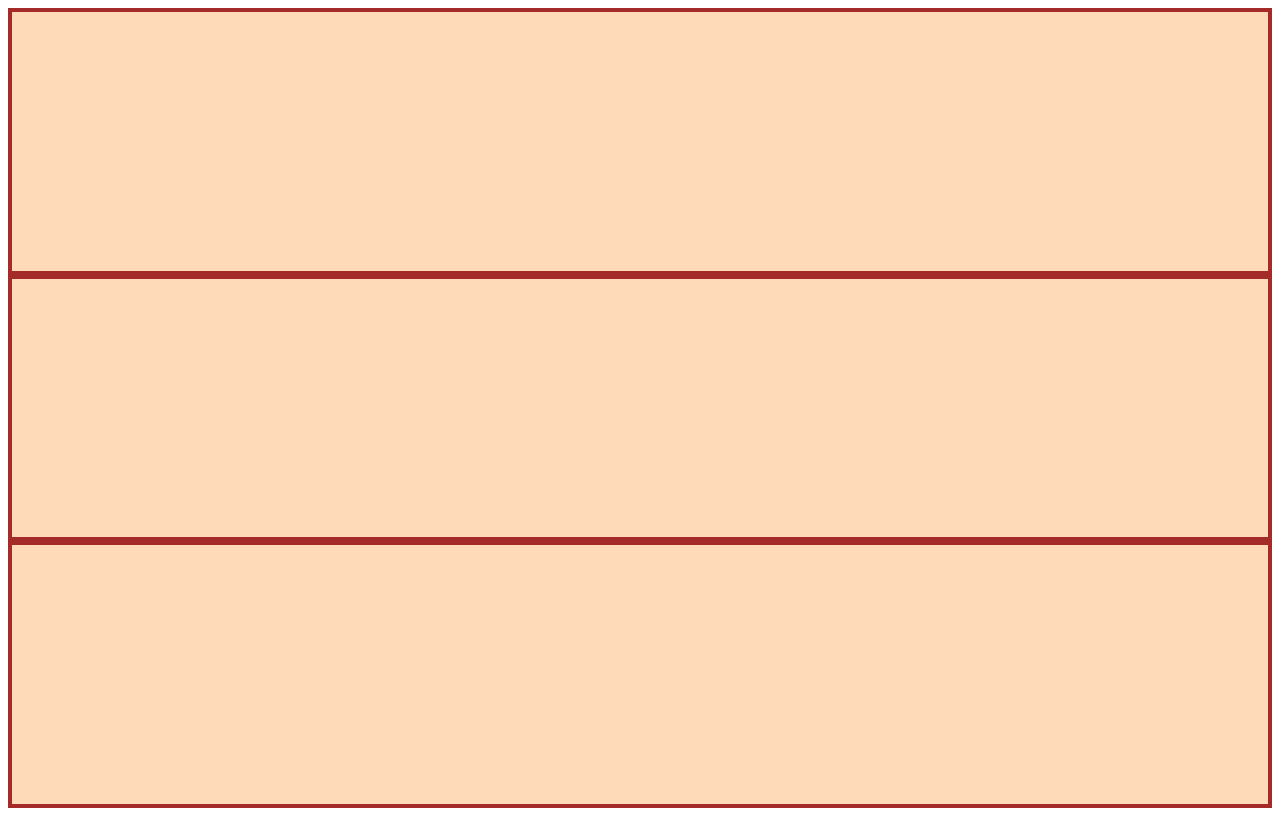
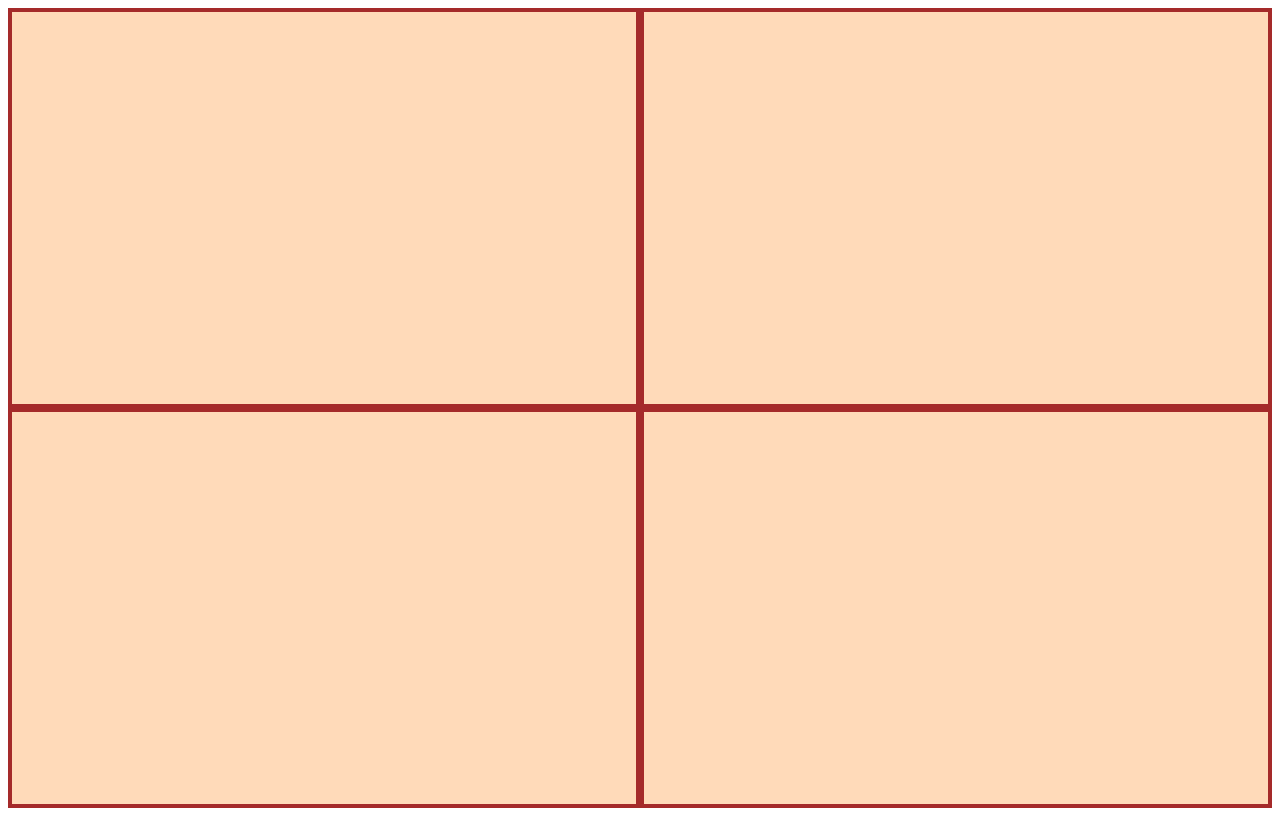
Before and after one commit to arthurlolico/etch-a-sketch, a plain HTML site: page index.html in a window 1280 px wide. Drawn offline with Linux system fonts and the light colour scheme.

Commit message:
Temporary grid 2x2 made in JS done

```diff
--- a/index.html
+++ b/index.html
@@ -7,11 +7,17 @@
     <link rel ="stylesheet" href="style.css">
 </head>
 <body>
-    <div id="container">
-        <div class="one"></div>
-        <div class="two"></div>
-        <div class="three"></div>
-    </div>
-    <!-- <script src="script.js"></script> -->
+    <div id="container"></div>
+    <!-- <div id="container">
+        <div class="row">
+            <div class="square"></div>
+            <div class="square"></div>
+        </div>
+        <div class="row">
+            <div class="square"></div>
+            <div class="square"></div>
+        </div>
+    </div> -->
+    <script src="script.js"></script>
 </body>
 </html>
--- a/script.js
+++ b/script.js
@@ -1,18 +1,18 @@
 const container = document.querySelector("#container");
 
 function squareItens () {
-    for (let i = 0; i < 16 ; i++) {
+    for (let i = 0; i < 2 ; i++) {
 
-        const rowSquare = document.createElement("div");
-        rowSquare.classList.add("rowSquare");
+        const row = document.createElement("div");
+        row.classList.add("row");
 
-        for (let j = 0; j < 16 ; j++) {
+        for (let j = 0; j < 2 ; j++) {
             const square = document.createElement("div");
             square.classList.add("square");
-            rowSquare.appendChild(square);
+            row.appendChild(square);
         }
 
-        container.appendChild(rowSquare);
+        container.appendChild(row);
     }
 }
 
--- a/style.css
+++ b/style.css
@@ -11,9 +11,13 @@
     flex-direction: column;
 }
 
-#container div {
+.row {
+    flex: 1;
+    display: flex;
+}
+
+.square {
     flex: 1;
     background: peachpuff;
     border: 4px solid brown;
-    height: 100px;
 }
```
